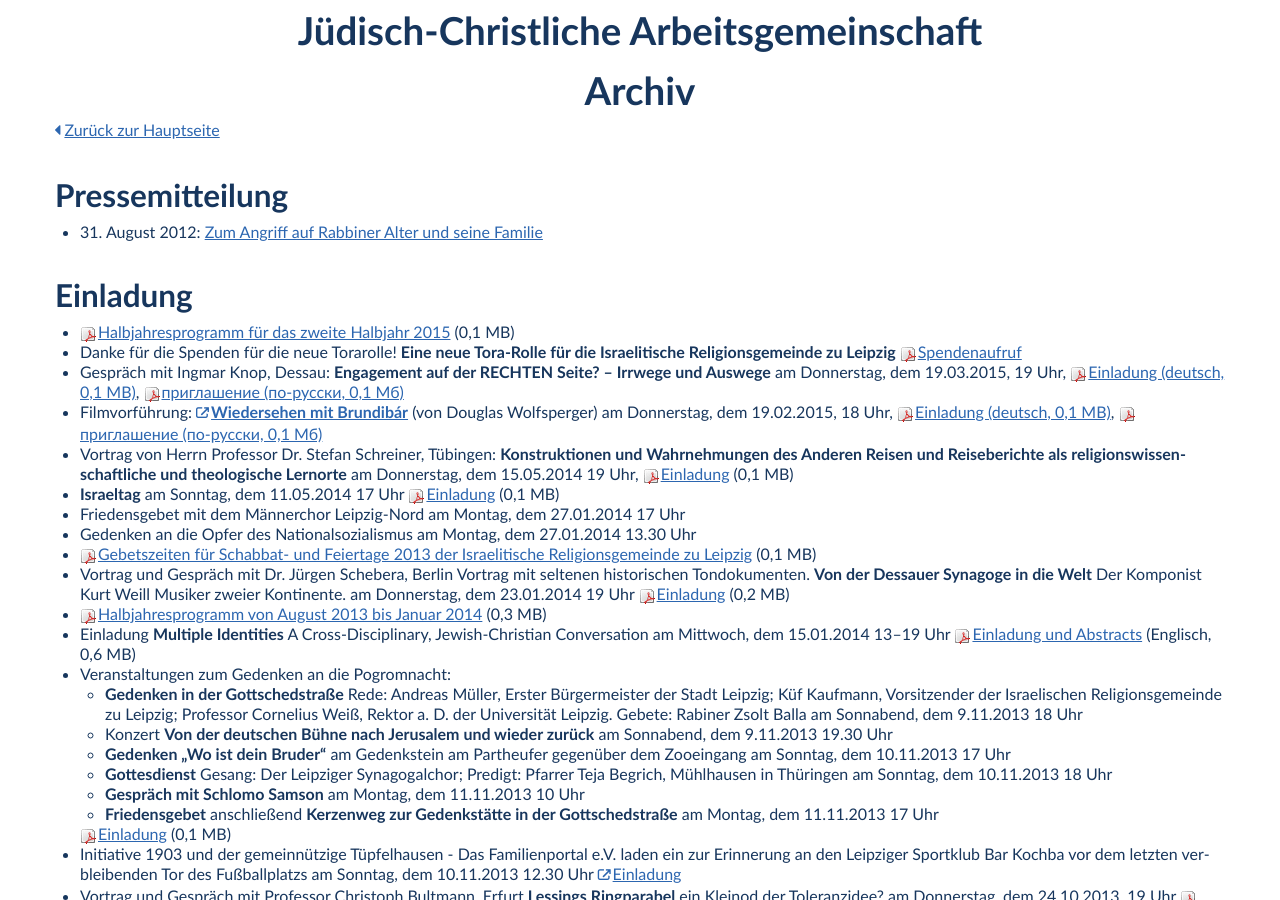
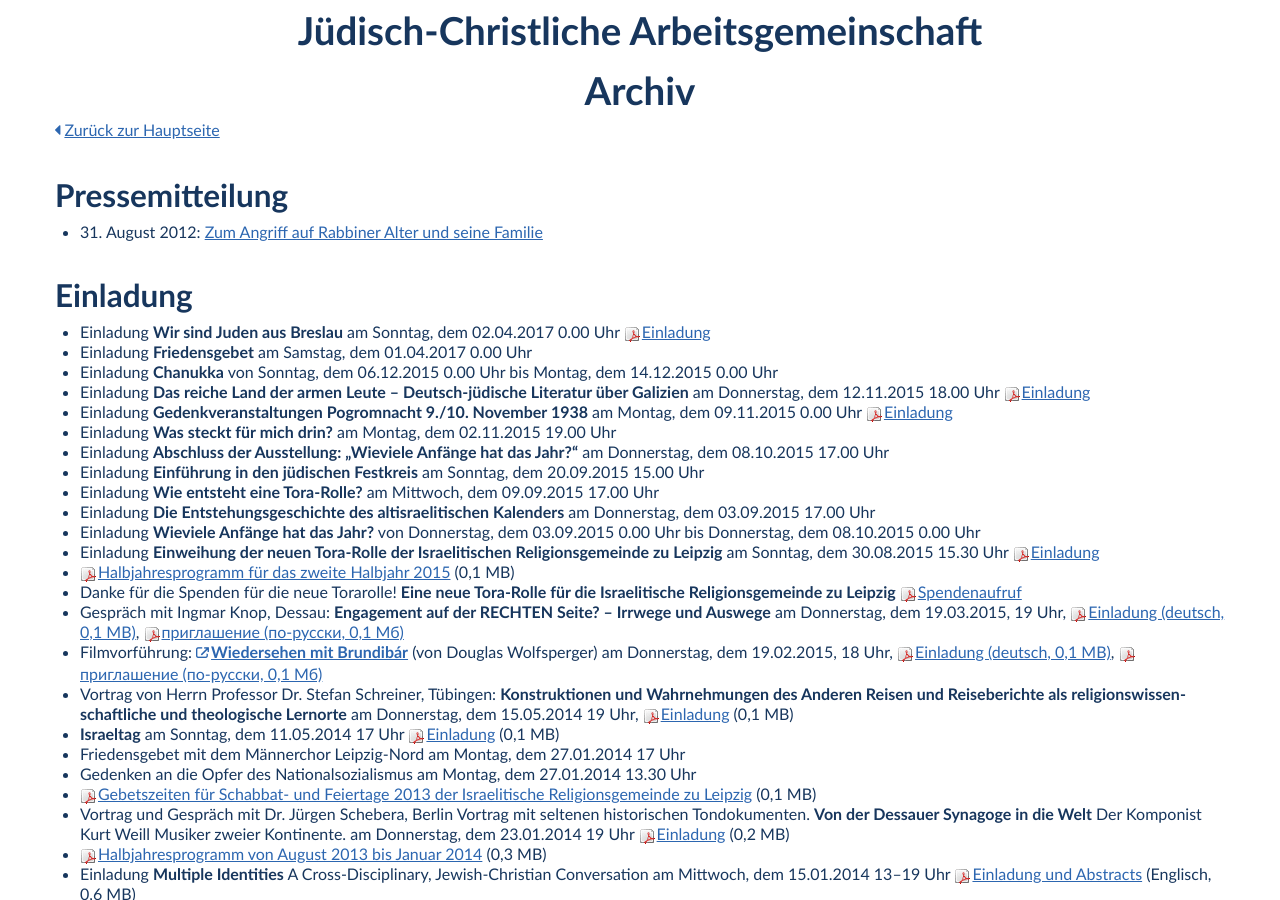
Before and after one commit to white-gecko/jcha.de, a Jekyll site: the page built from archiv.html, in a window 1280 px wide and 900 px high. Built offline with Jekyll 4.4.1, drawn with Linux system fonts in a browser that asks for light colours.

Commit message:
Fix archive

```diff
--- a/archiv.html
+++ b/archiv.html
@@ -13,7 +13,7 @@
 <ul>
 
 {% for einladung in site.posts %}
-{% if einladung.date < site.time and einladung.date_end < site.time  %}
+{% if einladung.date < site.time or einladung.date_end < site.time  %}
 <li> Einladung <strong>{{ einladung.title }}</strong>
         {% if einladung.date_start %}
             von
```
